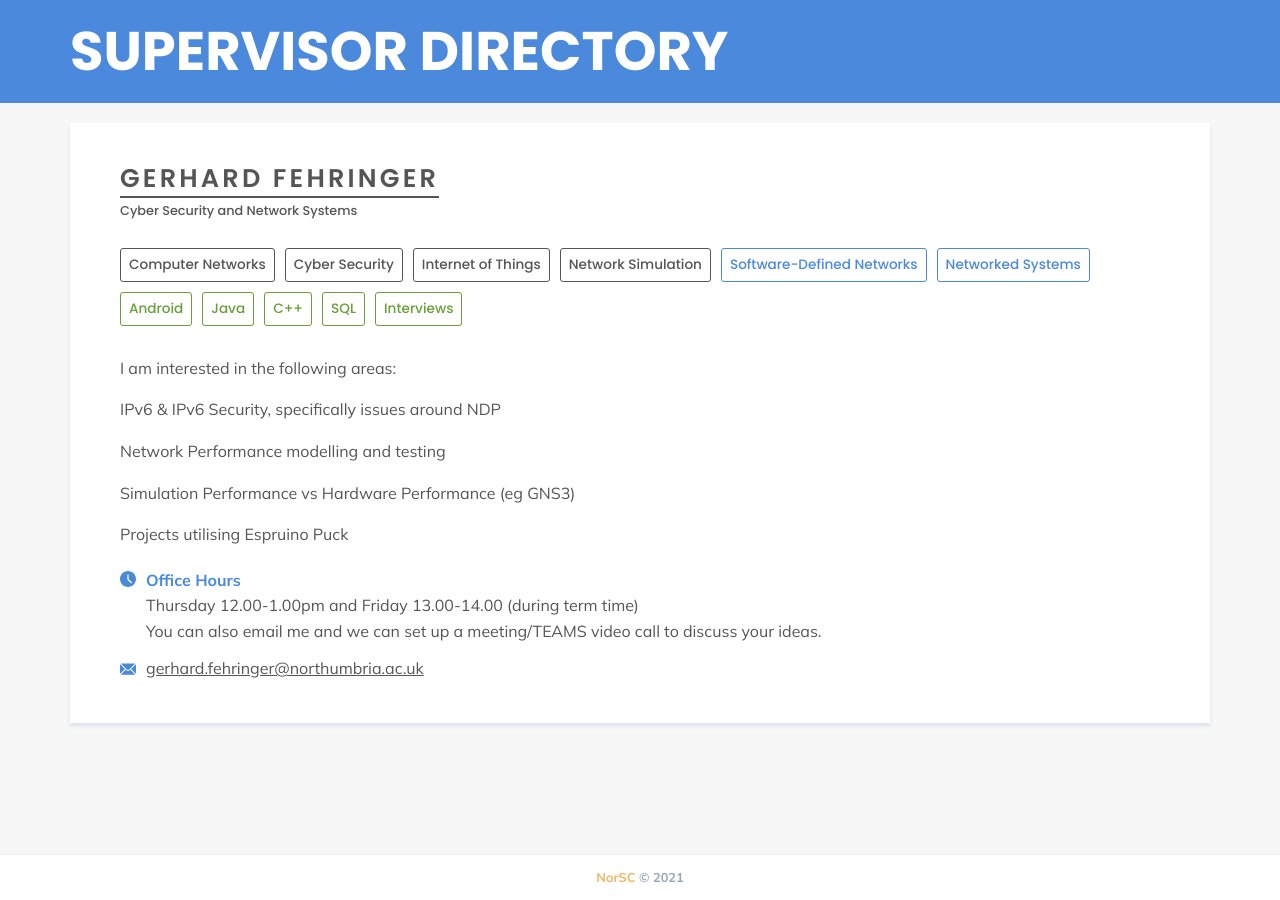
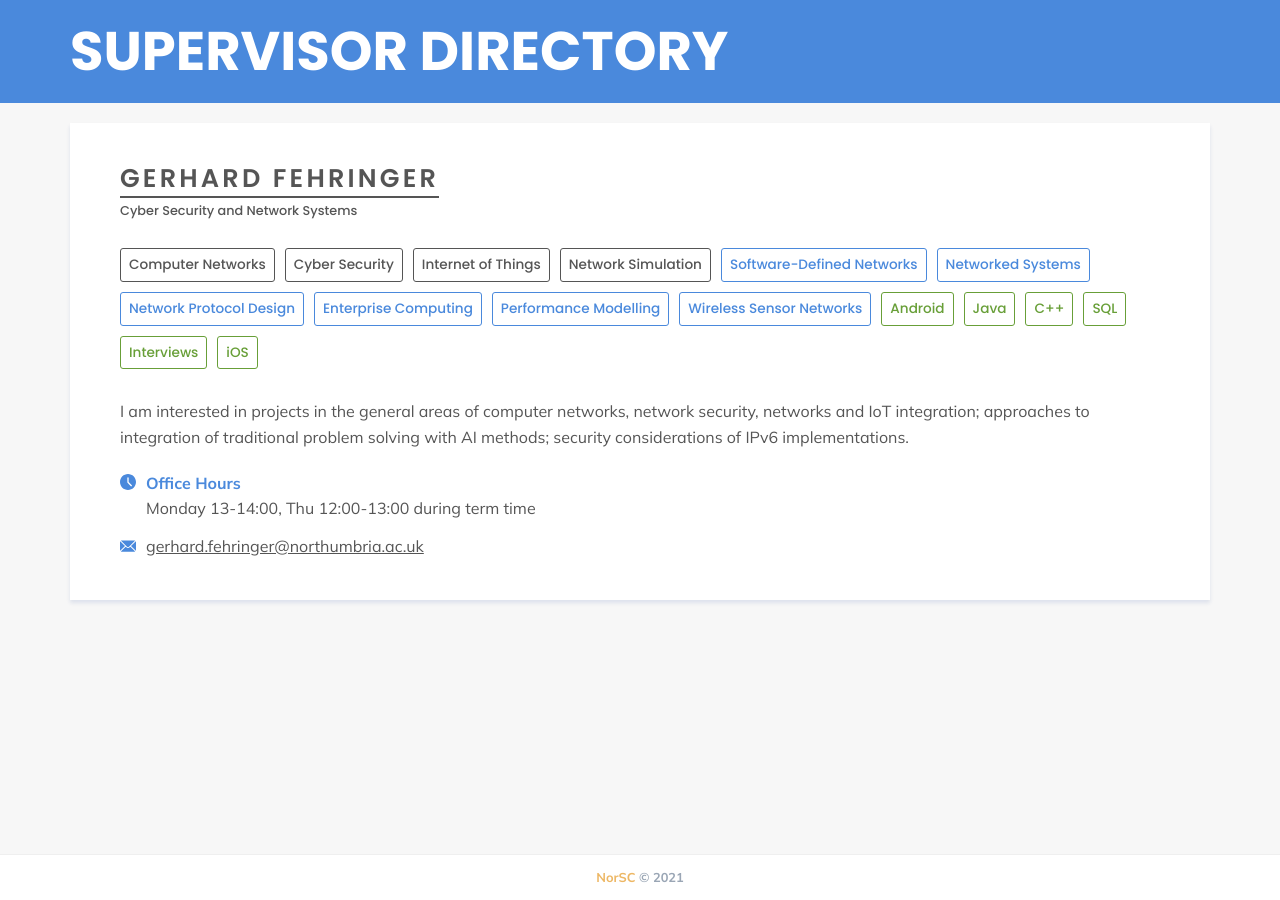
Before and after one commit to NorSC/supervisor-search, a Jekyll site: the page built from _supervisors/gerhard-fehringer.md, in a window 1280 px wide. Built offline with Jekyll 4.4.1, drawn with Linux system fonts in a browser that asks for light colours; a script that is not in the unit is left out.

Commit message:
Update Supervisors “gerhard-fehringer”

```diff
--- a/_supervisors/gerhard-fehringer.md
+++ b/_supervisors/gerhard-fehringer.md
@@ -4,11 +4,9 @@ title: Gerhard Fehringer
 available: true
 available_msc: true
 email: gerhard.fehringer@northumbria.ac.uk
-office_hours: >-
+office_hours: |
 
-  Thursday 12.00-1.00pm and Friday 13.00-14.00 (during term time)
-
-  You can also email me and we can set up a meeting/TEAMS video call to discuss your ideas.
+  Monday 13-14:00, Thu 12:00-13:00 during term time
 research_group: Cyber Security and Network Systems
 research_themes:
   - Computer Networks
@@ -18,22 +16,21 @@ research_themes:
 additional_keywords:
   - Software-Defined Networks
   - Networked Systems
+  - Network Protocol Design
+  - Enterprise Computing
+  - Performance Modelling
+  - Wireless Sensor Networks
 technologies_languages:
   - Android
   - Java
   - C++
   - SQL
   - Interviews
-additional_details: |-
-  I am interested in the following areas:
-
-  IPv6 & IPv6 Security, specifically issues around NDP
-
-  Network Performance modelling and testing
-
-  Simulation Performance vs Hardware Performance (eg GNS3)
-
-  Projects utilising Espruino Puck
+  - iOS
+additional_details: I am interested in projects in the general areas of computer
+  networks, network security, networks and IoT integration; approaches to
+  integration of traditional problem solving with AI methods; security
+  considerations of IPv6 implementations.
 additional_details_msc: |-
   I am interested in the following areas:
 
```
